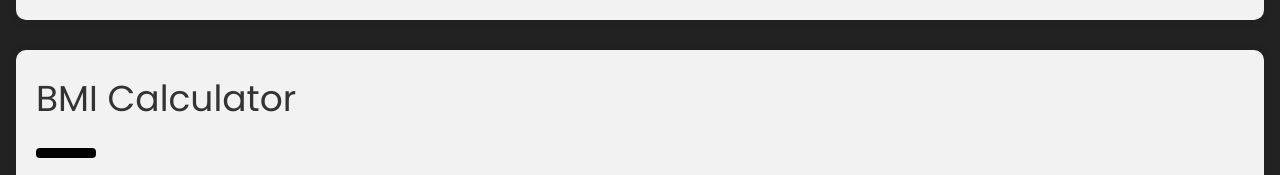
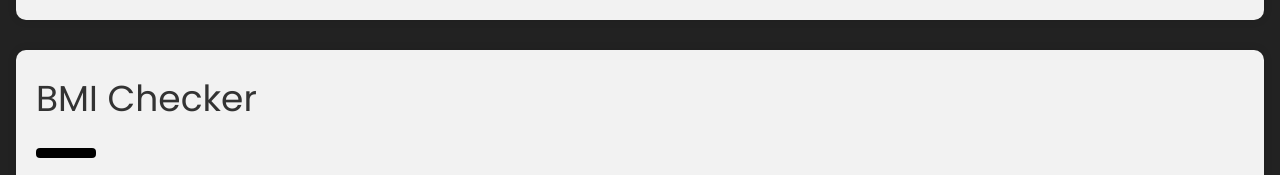
Before and after one commit to syaheenadli123/individualproject.github.io, a plain HTML site: page Tools.html in a window 1280 px wide. Shown: the part 745-920 px from the top of the page. Drawn offline with nearby package versions, Linux system fonts and the light colour scheme.

Commit message:
Update Tools.html

```diff
--- a/Tools.html
+++ b/Tools.html
@@ -342,7 +342,7 @@
 
             <!-- BMI Calculator Section -->
             <div class="bmi-calculator-container w3-container">
-                <h1>BMI Calculator</h1>
+                <h1>BMI Checker</h1>
                 <hr style="width:50px;border:5px solid Black" class="w3-round">
                 <div class="w3-section">
                     <input type="number" id="height" class="w3-input w3-border" placeholder="Enter your height in CM">
```
